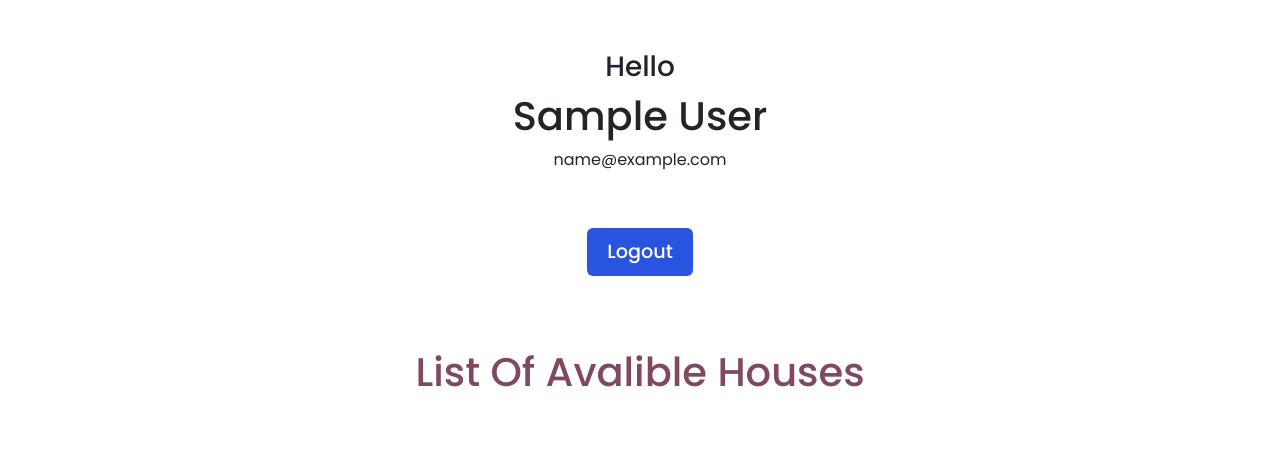
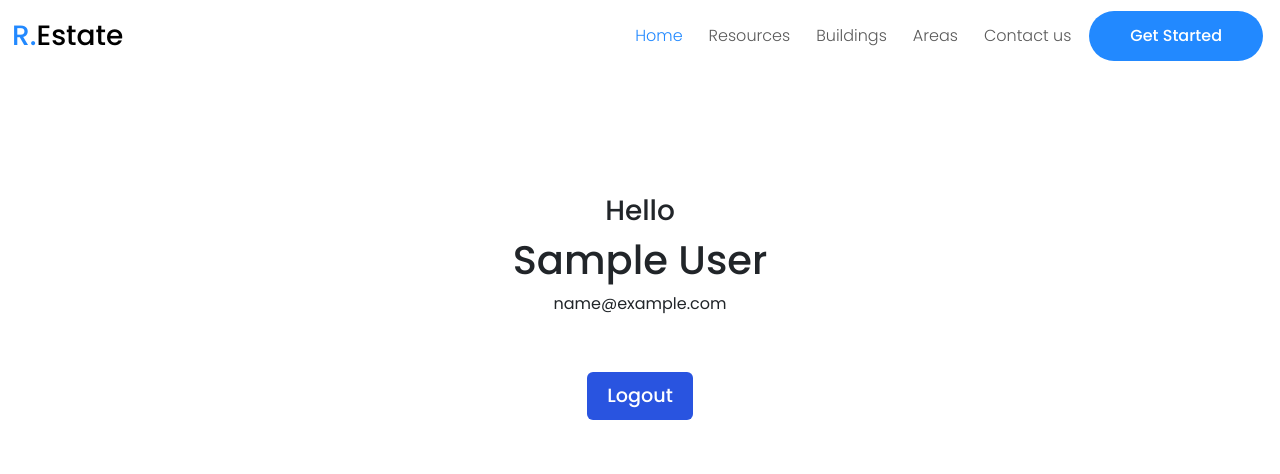
Before and after one commit to HypeDeveloper/simple-fullstack-site, a website: page client/welcomePage.html in a window 1280 px wide. Shown: the top 474 px of the page. Drawn offline with nearby package versions, Linux system fonts and the light colour scheme; sample sign-in values are in the browser's storage; a web font is replaced by a local one.

Commit message:
update all

```diff
--- a/backend/config/db.js
+++ b/backend/config/db.js
@@ -3,6 +3,7 @@ const mongoose = require("mongoose");
 mongoose.set("strictQuery", true);
 
 const connectDB = async () => {
+    console.log('creating Connection with server');
     try {
         const conn = await mongoose.connect(process.env.ONLINE_DATABASE_KEY);
         console.log(`MongoDB Connected`);
--- a/client/assets/css/style.css
+++ b/client/assets/css/style.css
@@ -160,9 +160,8 @@ html {
 .navbar-brand {
   font-family: var(--font-poppin);
   font-weight: 500;
-  font-size: 20px;
   color: var(--color-secondary);
-
+  zoom: 140%;
 }
 
 .nav-item {
--- a/client/welcomePage.html
+++ b/client/welcomePage.html
@@ -82,9 +82,48 @@
 </head>
 
 <body>
+    <header class="header">
+        <nav class="navbar navbar-expand-lg">
+            <div class="container-fluid">
+                <a class="navbar-brand" href="index.html"><span class="color-primary">R.</span>Estate</a>
+                <button class="navbar-toggler" type="button" data-bs-toggle="collapse"
+                    data-bs-target="#basicExampleNav" aria-controls="basicExampleNav" aria-expanded="false"
+                    aria-label="Toggle navigation">
+                    <span class="fas fa-bars"></span>
+                </button>
+                <div class="collapse navbar-collapse" id="basicExampleNav">
+                    <ul class="navbar-nav ms-auto">
+                        <li class="nav-item ">
+                            <a class="nav-link " href="index.html"><span class="color-primary">Home</span></a>
+                        </li>
+                        <li class="nav-item">
+                            <a class="nav-link" href="resources.html">Resources</a>
+                        </li>
+                        <li class="nav-item">
+                            <a class="nav-link" href="buildings.html">Buildings</a>
+                        </li>
+                        <li class="nav-item">
+                            <a class="nav-link" href="areas.html">Areas</a>
+                        </li>
+                        <li class="nav-item">
+                            <a class="nav-link" href="contact-us.html">Contact us</a>
+                        </li>
+                        <li class="nav-item">
+                            <a href="/signup.html"><button class="btn btn-theme">Get Started</button></a>
+                        </li>
+                    </ul>
+                </div>
+            </div>
+        </nav>
+    </header>
 
     <div class="container">
-
+        <br/>
+        <br/>
+        <br/>
+        <br/>
+        <br/>
+        <br/>
         <h3> Hello </h3>
         <h1 class="info"> Username </h1>
         <p class="info"> email </p>
--- a/index.js
+++ b/index.js
@@ -5,7 +5,6 @@ const { connectDB } = require('./backend/config/db');
 var path = require('path');
 const port = process.env.PORT || 8000;
 
-connectDB()
 
 // inti express
 const app = express()
@@ -36,4 +35,5 @@ app.listen(port, () => {
     console.log(`SERVER: listening on port ${port}`);
 })
 
+connectDB()
 module.exports = app
```
